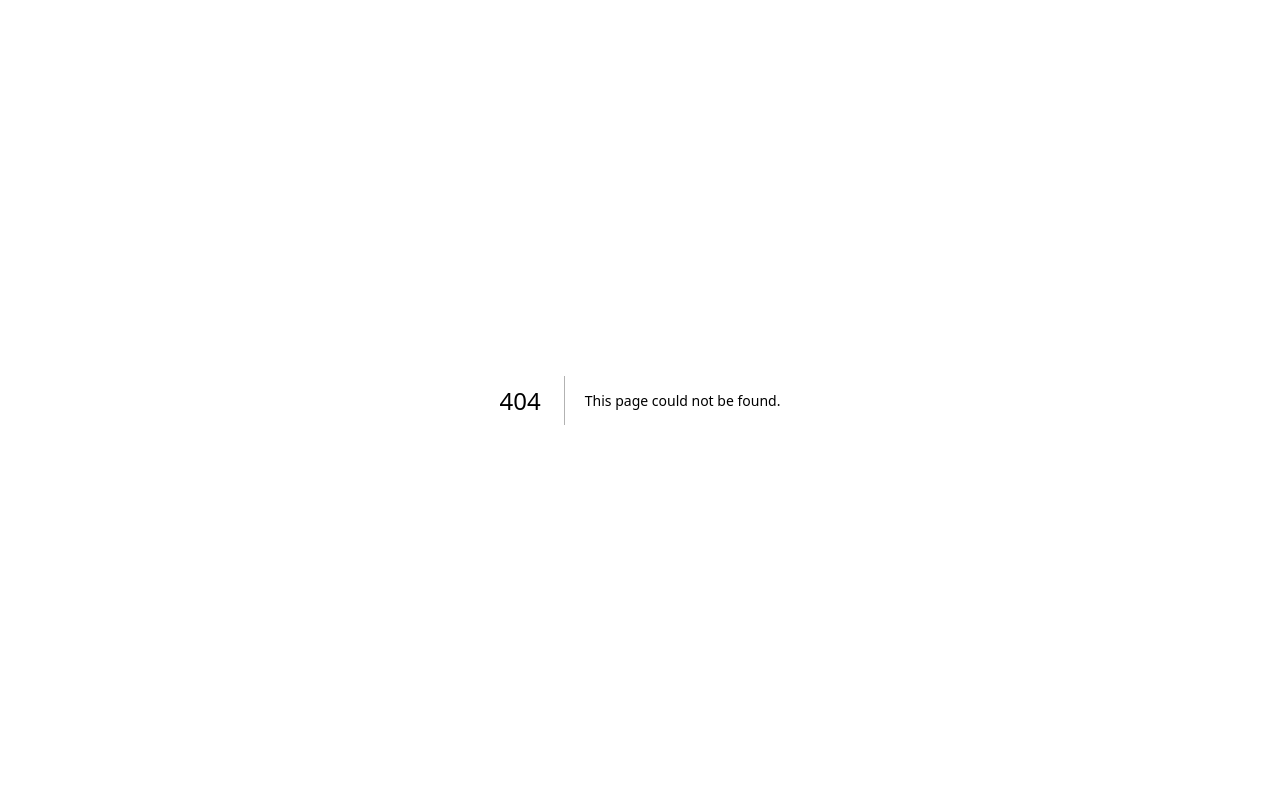
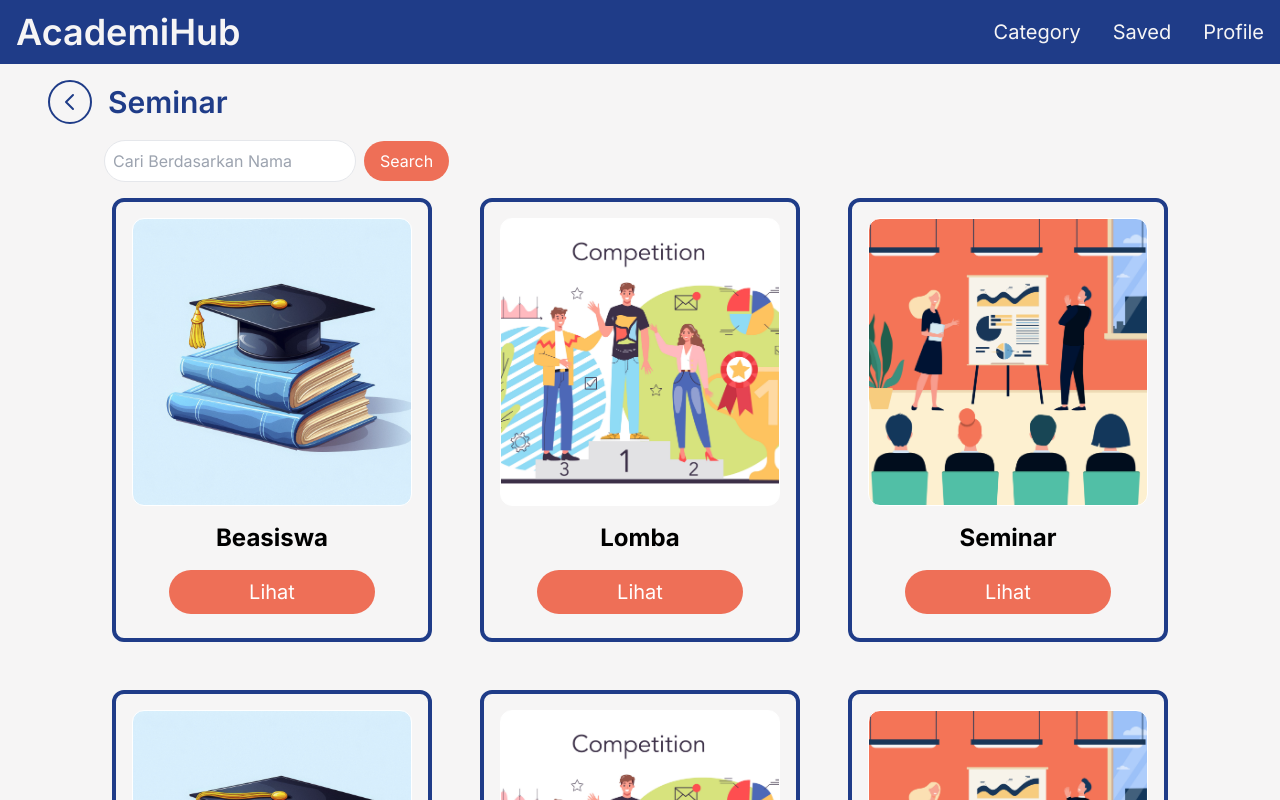
Before and after one commit to Arlow5761/academihub, a Next.js app: page /seminar in a window 1280 px wide. Before the commit this address had no page. Shown: the top 800 px of the page. Built offline with nearby package versions, Linux system fonts and the light colour scheme.

Commit message:
feat: add LombaPage and SeminarPage

```diff
--- /dev/null
+++ b/app/lomba/page.tsx
@@ -0,0 +1,24 @@
+"use client";
+import React from 'react';
+import CardListSection from '../components/CardListSection'
+import Navbar from '../components/Navbar';
+import { useRouter } from 'next/navigation';
+import Header from '../components/HeaderWithBackButton';
+import SearchBar from '../components/SearchBar';
+
+
+const LombaPage: React.FC = () => {
+  const router = useRouter();
+  return (
+    <main className="flex min-h-screen flex-col bg-[#F6F5F5]">
+      <Navbar/>
+      <div className="container mx-auto px-12 py-20">
+        <Header title="Lomba" />
+        <SearchBar/>
+        <CardListSection/>
+      </div>
+    </main>
+  );
+};
+
+export default LombaPage;
--- /dev/null
+++ b/app/seminar/page.tsx
@@ -0,0 +1,24 @@
+"use client";
+import React from 'react';
+import CardListSection from '../components/CardListSection'
+import Navbar from '../components/Navbar';
+import { useRouter } from 'next/navigation';
+import Header from '../components/HeaderWithBackButton';
+import SearchBar from '../components/SearchBar';
+
+
+const SeminarPage: React.FC = () => {
+  const router = useRouter();
+  return (
+    <main className="flex min-h-screen flex-col bg-[#F6F5F5]">
+      <Navbar/>
+      <div className="container mx-auto px-12 py-20">
+        <Header title="Seminar" />
+        <SearchBar/>
+        <CardListSection/>
+      </div>
+    </main>
+  );
+};
+
+export default SeminarPage;
```
